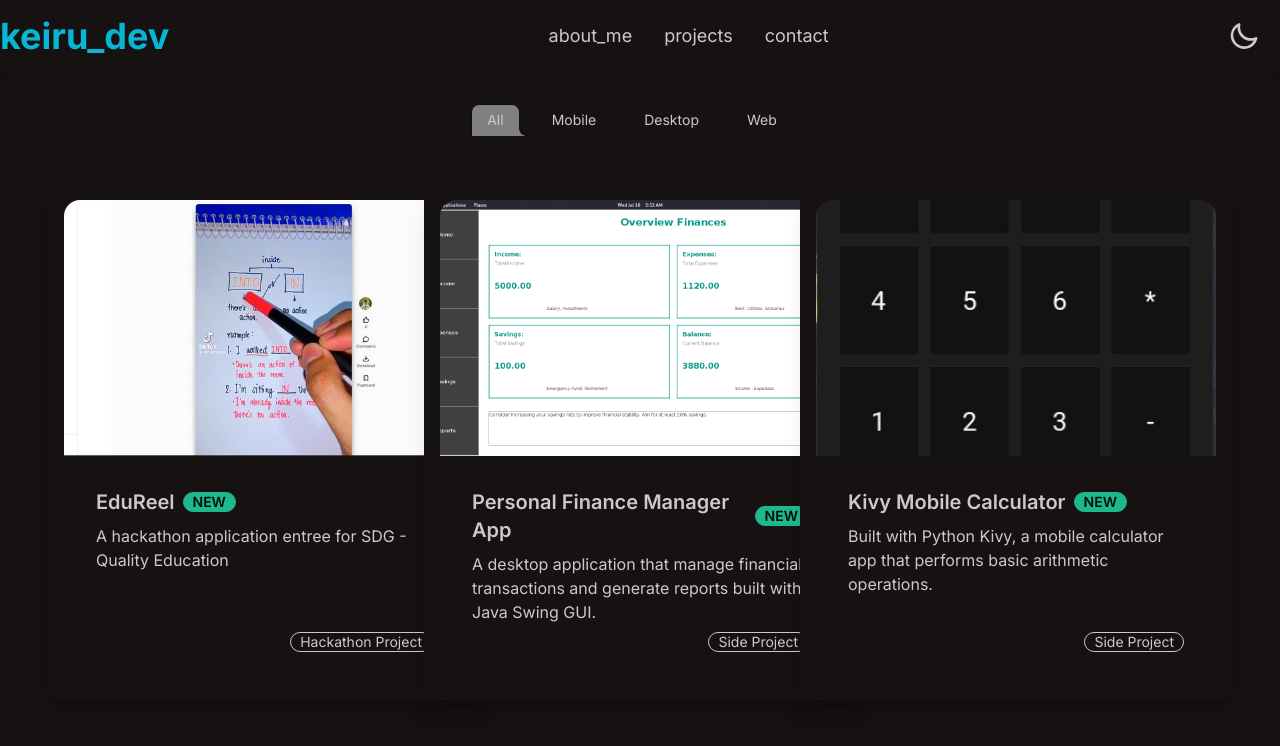
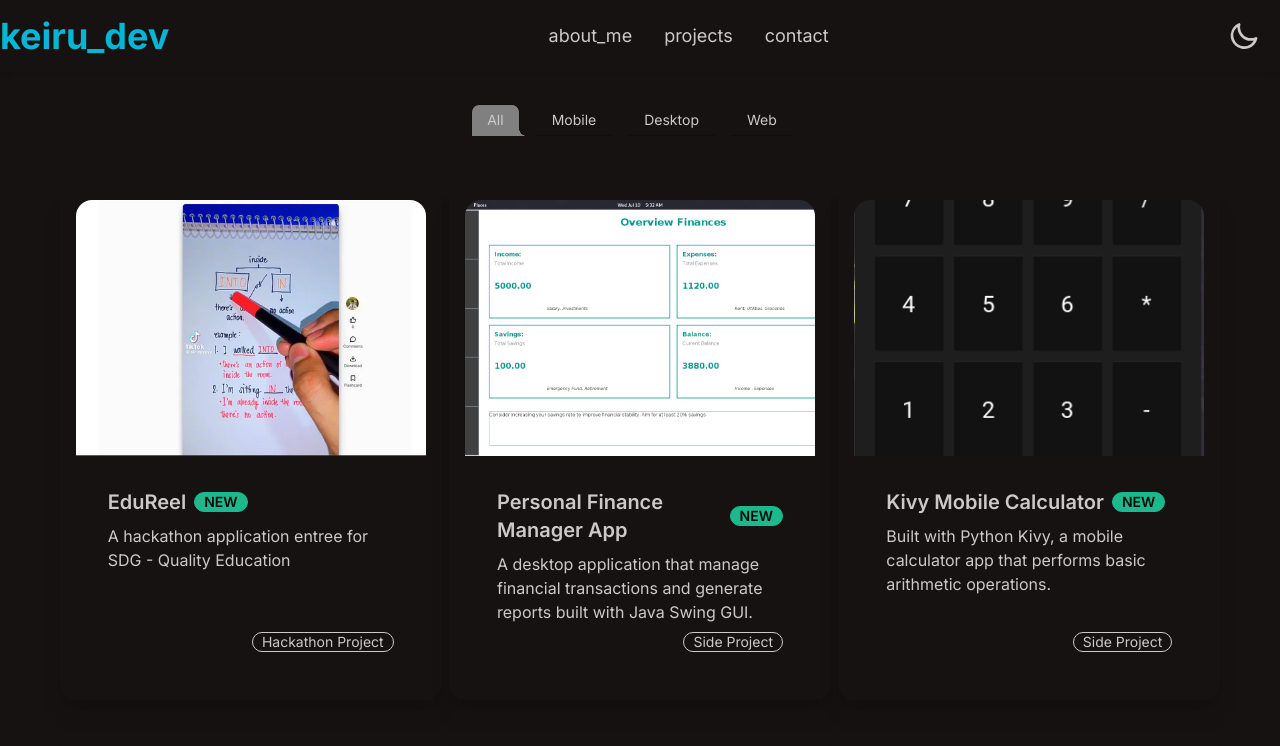
Before and after one commit to Ashtreus1/Keiru-Dev, a Next.js app: page /projects in a window 1280 px wide. Shown: the top 746 px of the page. Built offline with nearby package versions, Linux system fonts and the light colour scheme.

Commit message:
layout again

```diff
--- a/src/components/projects/Projects.jsx
+++ b/src/components/projects/Projects.jsx
@@ -55,7 +55,7 @@ const Projects = () => {
                 </div>
             ) : (
                 <motion.div
-                    className="flex flex-wrap justify-center px-4 mx-5"
+                    className="flex flex-wrap justify-center px-4"
                     initial="hidden"
                     animate="visible"
                     variants={containerVariants}
@@ -73,7 +73,7 @@ const Projects = () => {
                                         alt={project.title}
                                         width={500}
                                         height={320}
-                                        className="max-w-[400px] h-64 object-cover"
+                                        className="max-w-[350px] h-64 object-cover"
                                     />
                                     <div className="absolute inset-0 bg-black opacity-0 transition-opacity duration-300 hover:opacity-50 flex items-center justify-center">
                                         {project.live_prev !== null && project.live_prev !== '' ? (
```
